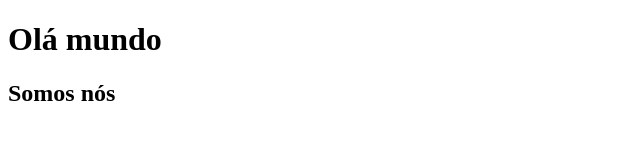
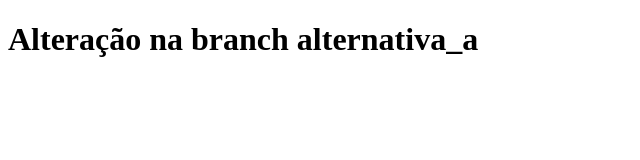
Before and after one commit to eudesfish/git_aula1, a plain HTML site: page index.html in a window 1280 px wide. Shown: the whole page, without its empty margins (0-640 px from the left). Drawn offline with Linux system fonts and the light colour scheme.

Commit message:
Alteração na branch alternativa_a

```diff
--- a/index.html
+++ b/index.html
@@ -6,7 +6,7 @@
     <title>Git Aula 1</title>
 </head>
 <body>
-   <h1>Olá mundo</h1>
-   <h2>Somos nós</h2>
+   <h1>Alteração na branch alternativa_a</h1>
+
 </body>
 </html>
```
Also changed, not shown: style.css (added).
